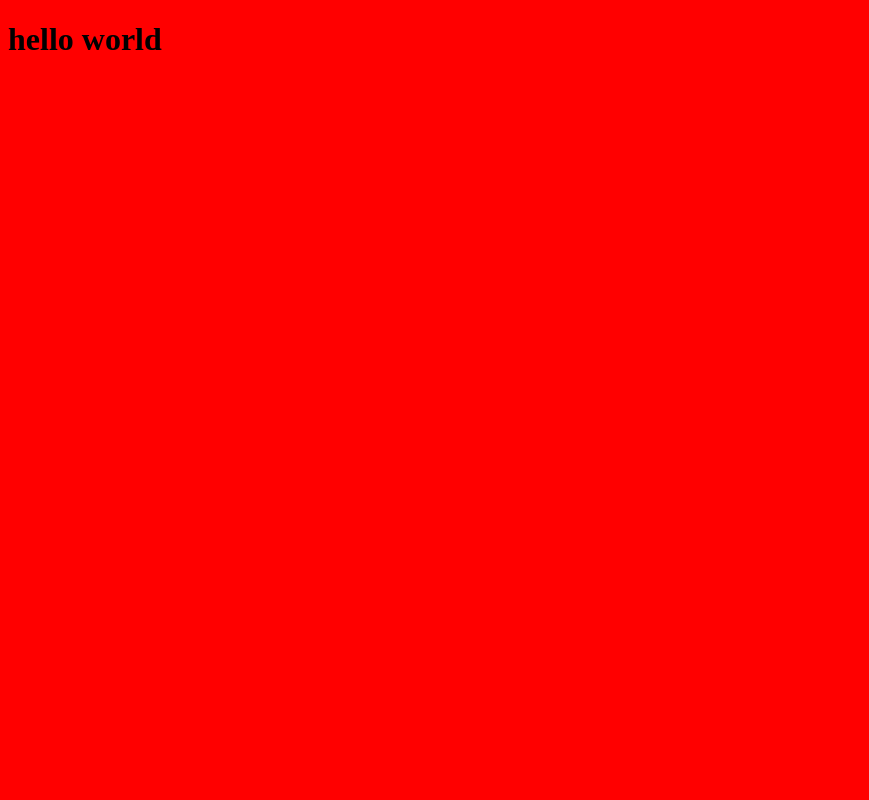
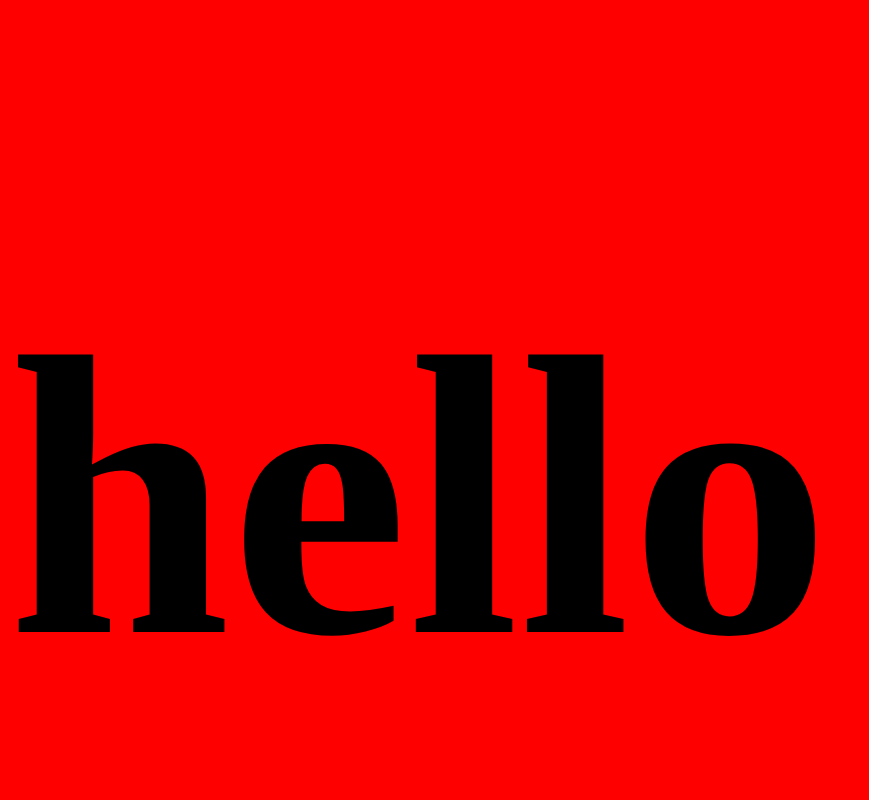
Before and after one commit to tka4enko/new, a plain HTML site: page index.html in a window 1280 px wide. Shown: the top 800 px of the page, without its empty margins (0-869 px from the left). Drawn offline with Linux system fonts and the light colour scheme.

Commit message:
style for body

```diff
--- a/style.css
+++ b/style.css
@@ -1,5 +1,6 @@
 body {
 	background-color: red;
+	font-size: 200px;
 }
 p {
 	font-size: 20px;
```
